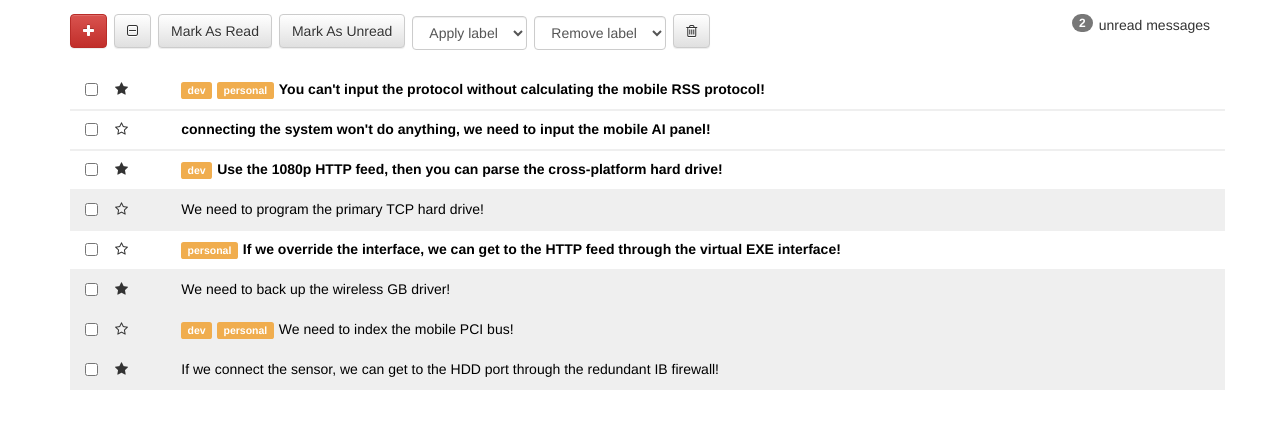
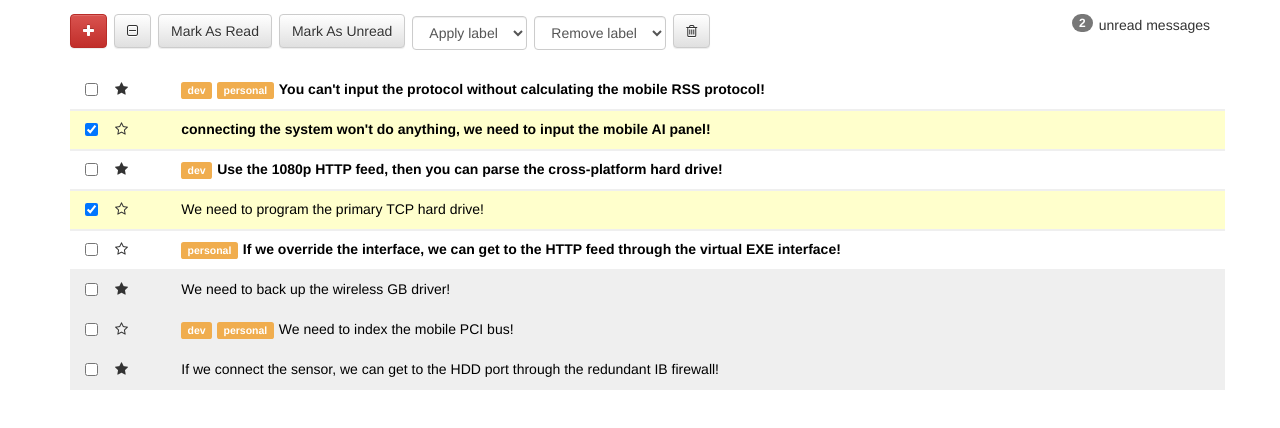
Before and after one commit to JBallin/react-inbox, a React (Create React App) app: page / in a window 1280 px wide. Shown: the top 428 px of the page. Built offline with nearby package versions, Linux system fonts and the light colour scheme.

Commit message:
Display selected messages with checked checkbox and yellow background

```diff
--- a/src/components/Message.js
+++ b/src/components/Message.js
@@ -3,14 +3,15 @@ import Labels from './Labels'
 
 const getRead = message => message.read ? 'read' : 'unread';
 const getStarred = message => message.starred ? '' : '-o';
+const getSelected = message => message.selected ? 'selected' : '';
 
 export default ({ message }) => {
   return (
-    <div className={`row message ${getRead(message)}`}>
+    <div className={`row message ${getRead(message)} ${getSelected(message)}`}>
       <div className="col-xs-1">
         <div className="row">
           <div className="col-xs-2">
-            <input type="checkbox" />
+            <input type="checkbox" checked={getSelected(message)}/>
           </div>
           <div className="col-xs-2">
             <i className={`star fa fa-star${getStarred(message)}`}></i>
```
